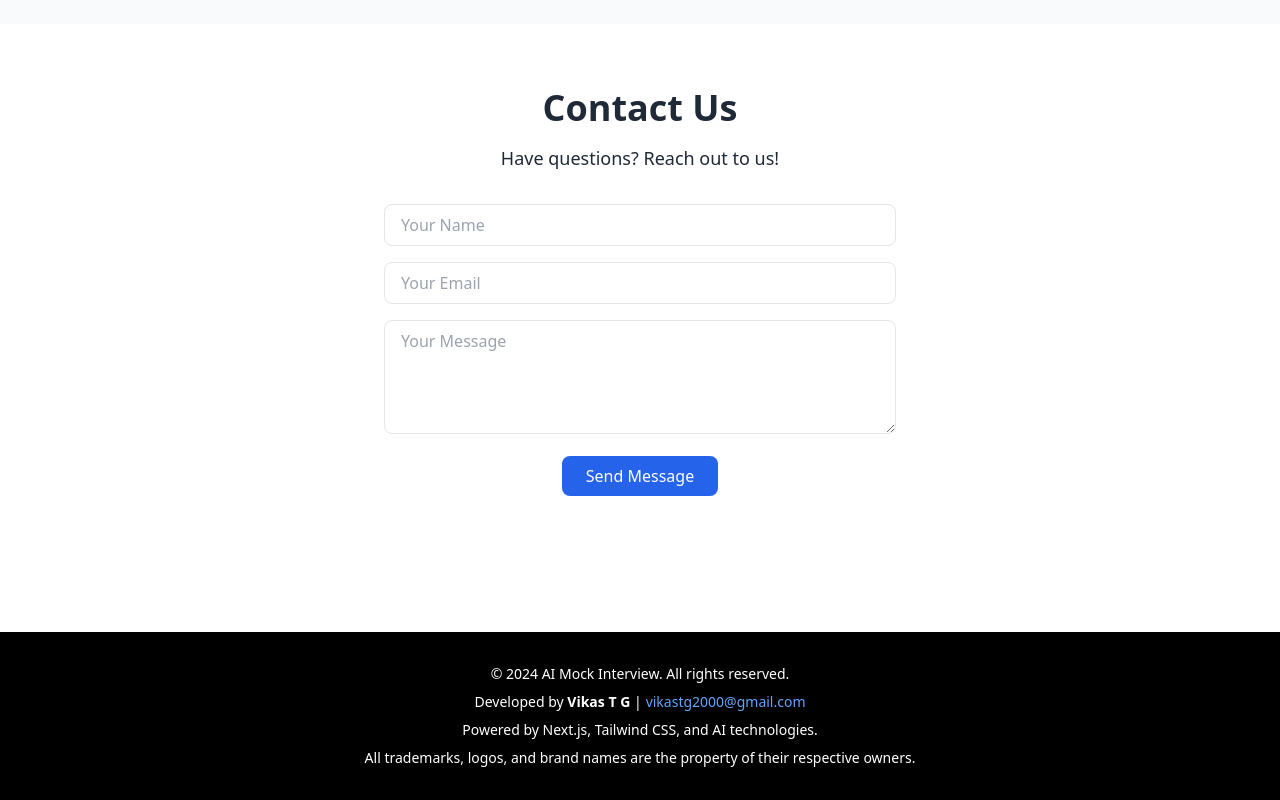
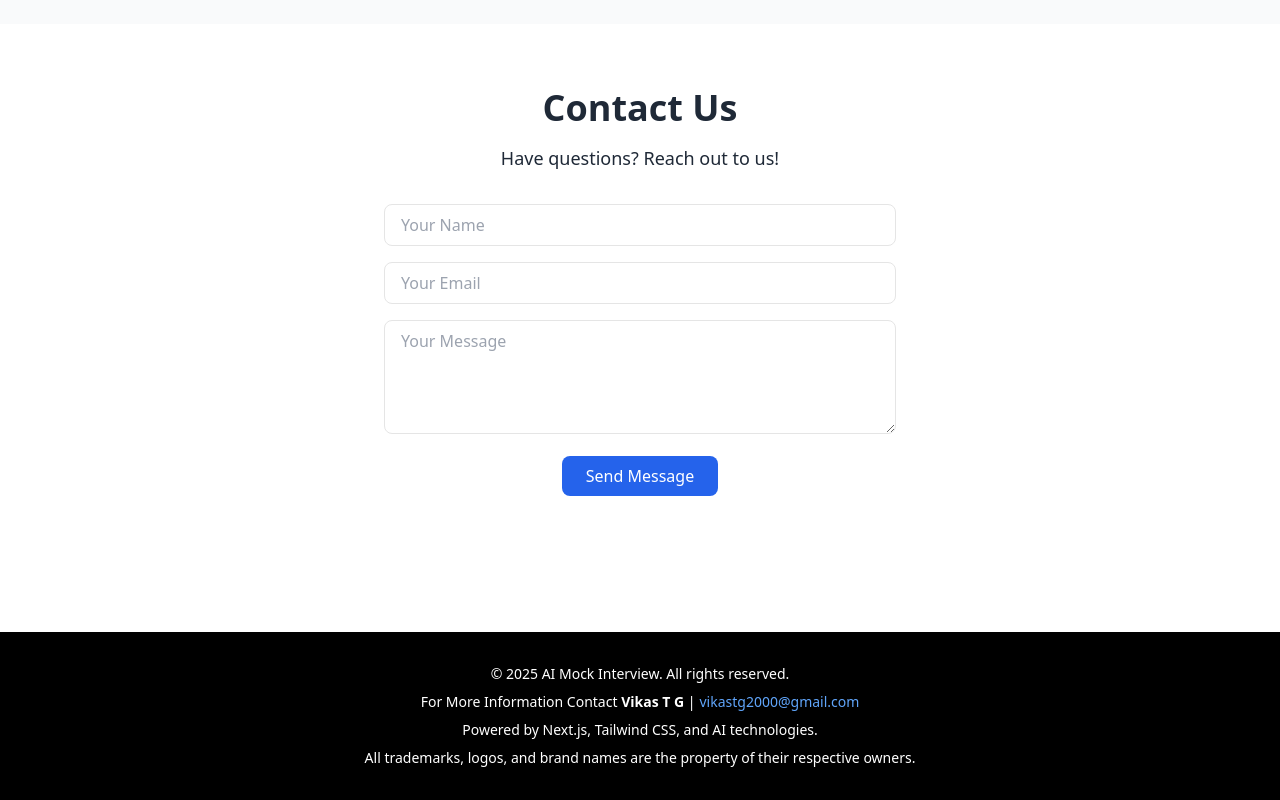
Before and after one commit to AdityaChauhan-star/AI-MOCK-INTERVIEW, a Next.js app: page / in a window 1280 px wide. Shown: the part 1254-2054 px from the top of the page. Built offline with nearby package versions, Linux system fonts and the light colour scheme.

Commit message:
Initial Commit

```diff
--- a/app/page.js
+++ b/app/page.js
@@ -121,10 +121,10 @@ const page = () => {
       {/* Footer Section */}
       <footer className="py-8 bg-black text-white text-center">
         <p className="text-sm">
-          © 2024 AI Mock Interview. All rights reserved.
+          © 2025 AI Mock Interview. All rights reserved.
         </p>
         <p className="text-sm mt-2">
-          Developed by <span className="font-semibold">Vikas T G</span> |
+          For More Information Contact  <span className="font-semibold">Vikas T G</span> |
           <a href="mailto:vikastg2000@gmail.com" className="text-blue-400 hover:text-blue-300 ml-1">
             vikastg2000@gmail.com
           </a>
```
